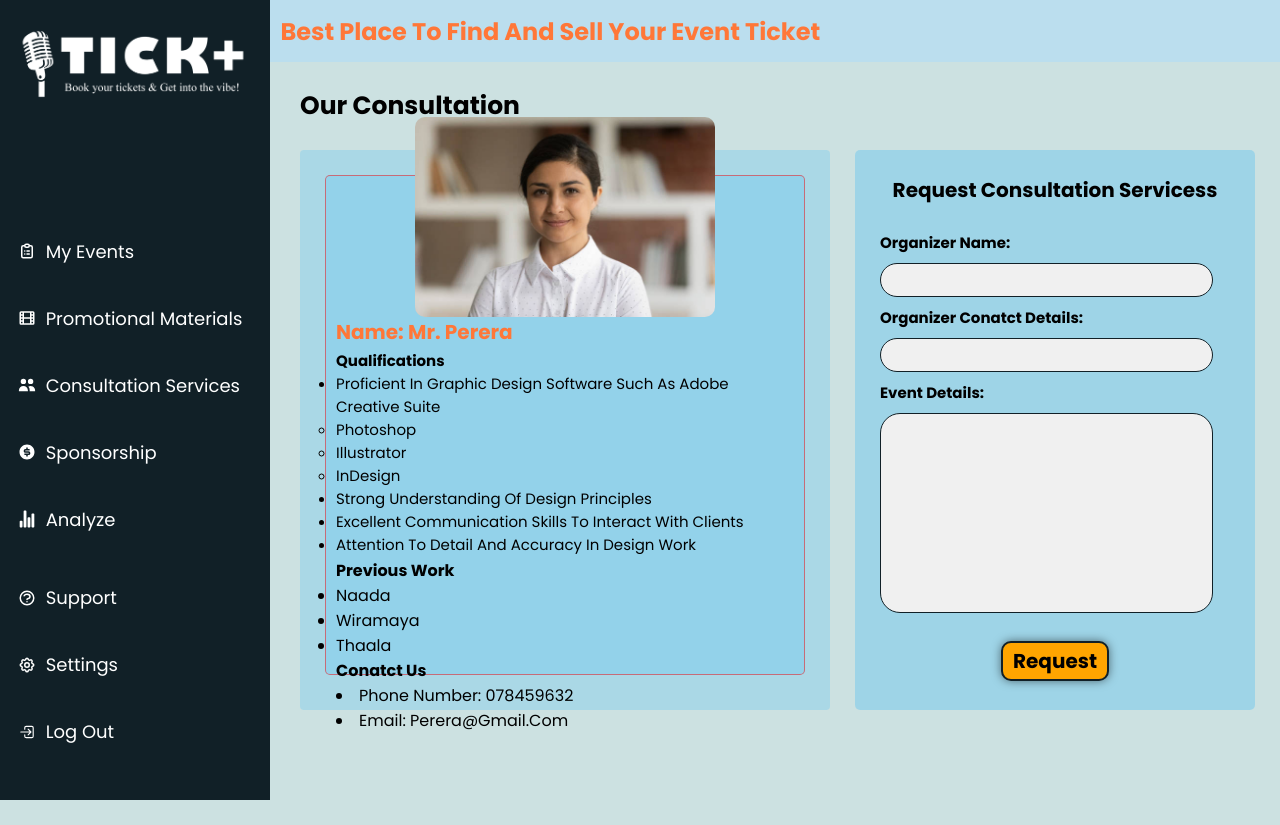
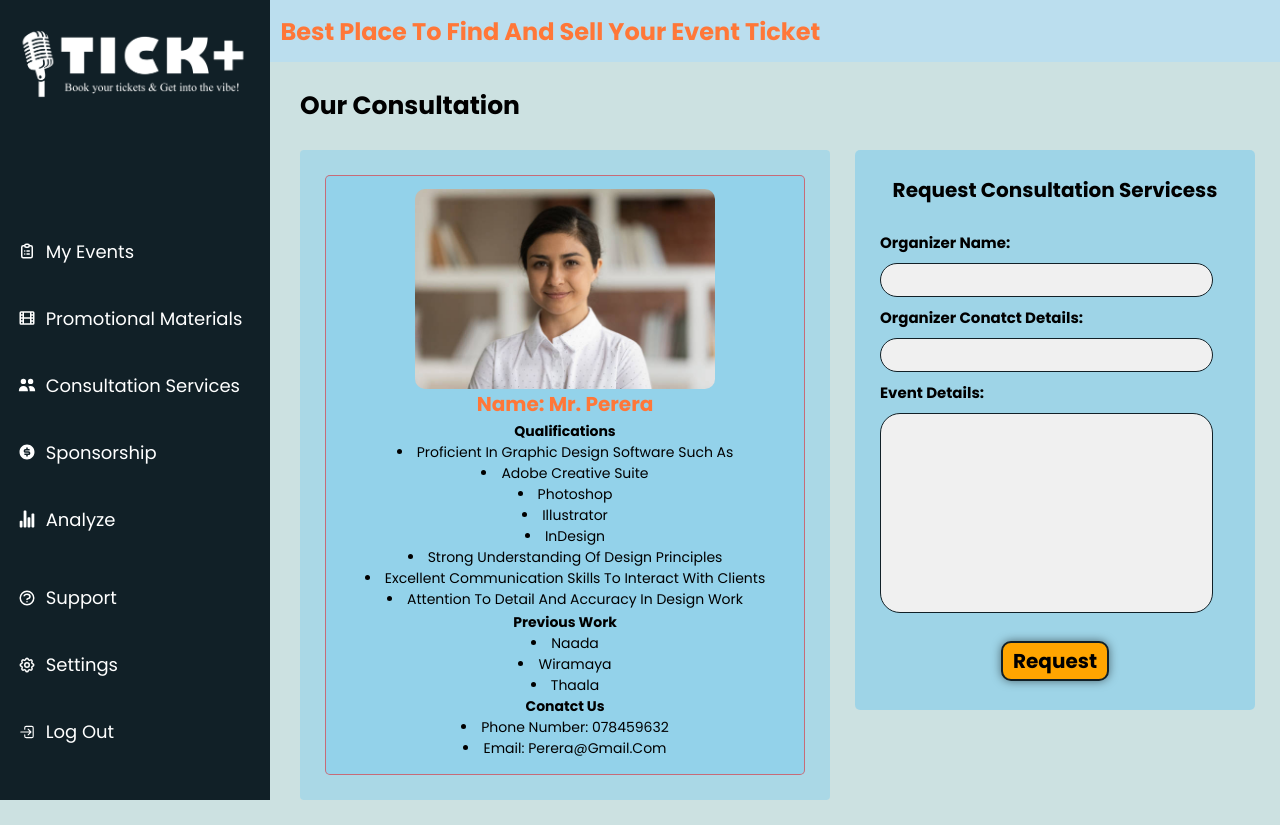
Before and after one commit to Tickplus-Online-Ticketing-Market/Tickplus-Frontend, a React (Create React App) app: page /events/consalt in a window 1280 px wide. Before the commit the page ends 800 px from the top, so only its background shows below. Built offline with nearby package versions, Linux system fonts and the light colour scheme; some icons are missing; a web font is replaced by a local one.

Commit message:
Final Completion

```diff
--- a/src/Components/EventLaunching/Consultation/ConsultationCard.js
+++ b/src/Components/EventLaunching/Consultation/ConsultationCard.js
@@ -15,30 +15,32 @@ function ConsultationCard() {
                  <p className="cord_name">Name: Mr. Perera</p>
                  <p className="con_details">
                 <strong> Qualifications</strong>
-                <ul>
-                     <li>Proficient in graphic design software such as Adobe Creative Suite
-                             <ul>
+
+                     <li>Proficient in graphic design software such as
+                              <li>Adobe Creative Suite</li>
                                <li>Photoshop</li>
                                <li>Illustrator</li>
                                <li>InDesign</li>
-                               </ul>
+
                       </li>
                       <li>Strong understanding of design principles</li>
                       <li>Excellent communication skills to interact with clients</li>
                       <li>Attention to detail and accuracy in design work</li>
-                 </ul>
+
 
                 </p>
+                <p className="con_details">
                 <strong> Previous Work </strong>
-                     <ul>
+
+
                       <li> Naada</li>
                       <li> Wiramaya</li>
                       <li> Thaala</li>
-                     </ul>
+
                 <strong> Conatct Us</strong>
                      <li>  Phone Number: 078459632</li>
                      <li>  Email: perera@gmail.com</li>
-
+                </p>
             </div>
         </div>
 
--- a/src/Components/EventLaunching/Consultation/consultation.css
+++ b/src/Components/EventLaunching/Consultation/consultation.css
@@ -10,9 +10,9 @@
   justify-content: center;
   border-radius: 5px;
   text-transform: capitalize;
-  padding: 10px;
+  /* padding: 10px; */
   border: 1px solid rgba(255, 0, 0, 0.488);
-  height: 500px;
+  height: 600px;
 }
 
 .img_card_cn {
@@ -29,6 +29,7 @@
   margin-bottom: 2px;
   font-size: 20px;
   color: #ff7738;
+  text-align: center;
 }
 
 .con_id {
@@ -38,8 +39,15 @@
 }
 .con_details {
  margin-bottom: 2px;
-  font-size: 15px;
+  font-size: 14px;
+  text-align: center;
 }
+.con_details1 {
+  margin-bottom: 2px;
+   font-size: 14px;
+   text-align: center;
+
+ }
 .phone_con {
  margin-bottom: 2px;
   font-size: 15px;
--- a/src/Components/EventLaunching/Sponsorship/Sponsorship.css
+++ b/src/Components/EventLaunching/Sponsorship/Sponsorship.css
@@ -14,12 +14,15 @@
   border: 1px solid rgba(255, 0, 0, 0.488);
 }
 .img_card_cn_sponc {
-  width: 220px;
+  height: 200px;
+  width: 200px;
   margin-right: 20px;
   border-radius: 5px;
+  padding-top: 20px;
 }
 .detais_side_sponc {
   margin-top: 20px;
+  padding-left: 20px;
 }
 .cord_name_sponc {
   font-weight: bold;
--- a/src/Components/EventLaunching/Sponsorship/SponsorshipCard3.js
+++ b/src/Components/EventLaunching/Sponsorship/SponsorshipCard3.js
@@ -15,7 +15,7 @@ function SponsorshipCard3() {
               />
             </div>
             <div className="detais_side_sponc">
-              <p className="cord_name_sponc">Name: Mr.Natalie</p>
+              <p className="cord_name_sponc">Name: Mr.John</p>
               <p className="con_id_sponc">Sponsorship ID: SID1234</p>
               <p className="con_details_sponc">
               "Discover how partnering with us can elevate your brand and connect you with a diverse audience passionate about our event's mission."
@@ -26,7 +26,7 @@ function SponsorshipCard3() {
 
               </p>
               <p className="phone_con_sponc">Phone Number : 0782345726</p>
-              <p className="gmail_con_sponc">Email : natalie@gmail.com</p>
+              <p className="gmail_con_sponc">Email : john@gmail.com</p>
             </div>
           </div>
         </div>
```
